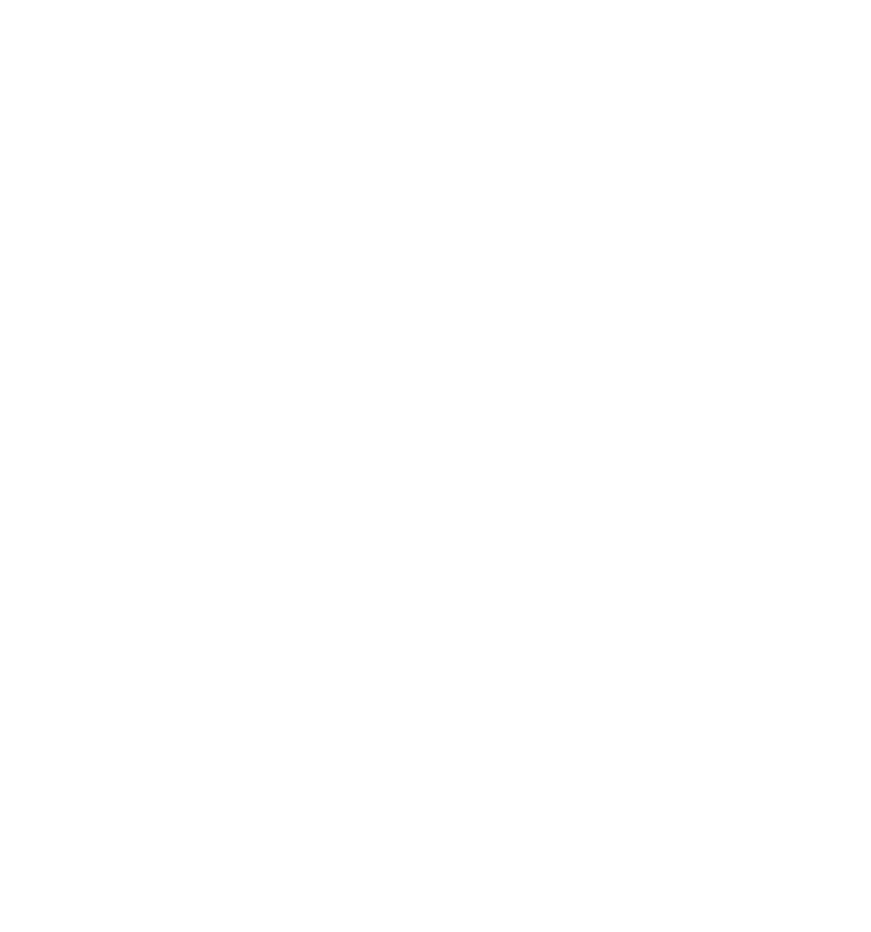
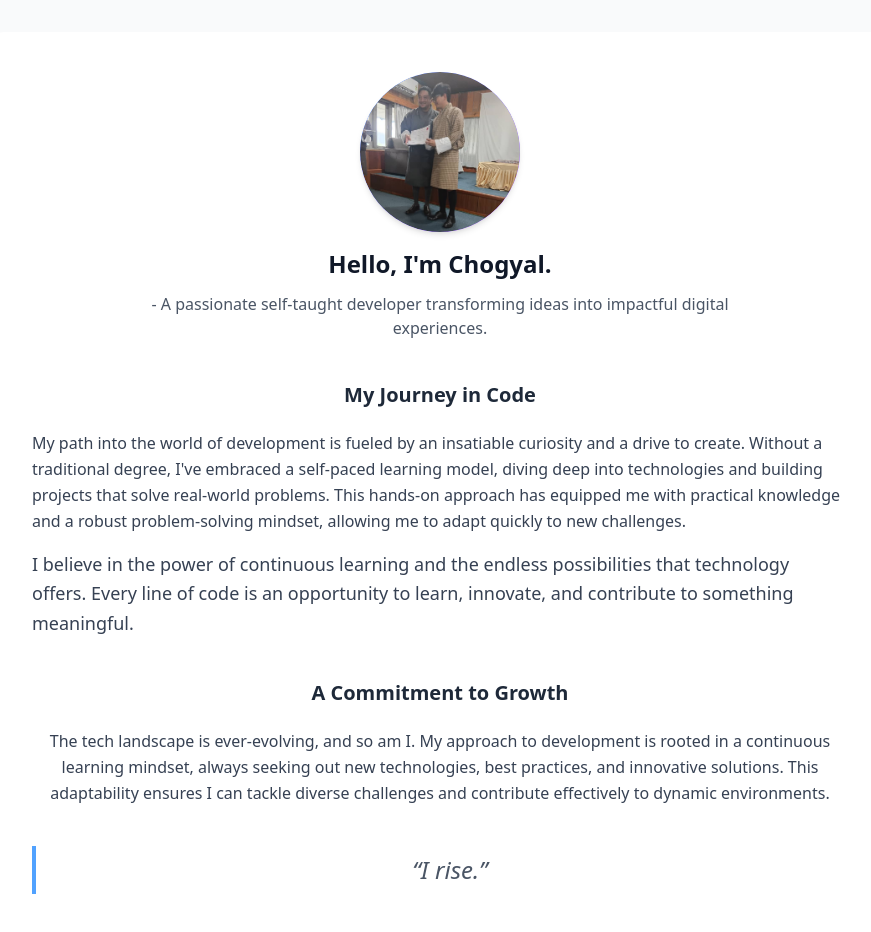
Before and after one commit to Choegyel-Norbu/CodeAstra-fe, a React (Vite) app: page /about in a window 1280 px wide. Before the commit this address had no page. Shown: the top 932 px of the page, without its empty margins (200-1071 px from the left). Before the commit the page ends 800 px from the top, so only its background shows below. Built offline with nearby package versions, Linux system fonts and the light colour scheme.

Commit message:
added about page

```diff
--- a/src/components/GoogleSignInButton.jsx
+++ b/src/components/GoogleSignInButton.jsx
@@ -3,8 +3,6 @@
 import { auth, provider } from "../config/firebaseConfig";
 import axios from "axios";
 import API_BASE_URL from "../../config";
-import { useDispatch } from "react-redux";
-import { loginSuccess } from "../redux/authSlice";
 
 const GoogleSignInButton = ({ onLoginSuccess, onClose }) => {
   const [message, setMessage] = useState("");
--- /dev/null
+++ b/src/pages/About.jsx
@@ -0,0 +1,89 @@
+import React from "react";
+import chogyal from "../assets/images/chogyal.jpg";
+import { Link } from "react-router-dom";
+
+export default function () {
+  return (
+    // Main container with responsive padding and background
+    <div className="min-h-screen bg-gray-50 font-inter text-gray-800 flex items-center justify-center p-4 sm:p-6 lg:p-8">
+      {/* Central content card */}
+      <div className="bg-white rounded-xl shadow-lg p-6 sm:p-8 lg:p-10 max-w-4xl w-full">
+        {/* Header Section: Introduction and Profile Image */}
+        <header className="flex flex-col items-center text-center mb-10">
+          {/* Profile Image Placeholder */}
+          <div
+            className="w-32 h-32 sm:w-40 sm:h-40 rounded-full bg-gradient-to-br from-blue-400 to-purple-500
+          flex items-center justify-center text-white text-5xl font-bold mb-4 shadow-md overflow-hidden hover:scale-110 transition duration-300
+          hover:rounded-0"
+          >
+            <img
+              src={chogyal}
+              alt="Profile"
+              className="w-full h-full object-cover rounded-full"
+            />
+          </div>
+          <h1 className="text-2xl  font-extrabold text-gray-900 mb-3">
+            Hello, I'm Chogyal.
+          </h1>
+          <p className="text-16 text-gray-600 max-w-2xl">
+            - A passionate self-taught developer transforming ideas into
+            impactful digital experiences.
+          </p>
+        </header>
+
+        {/* About Me Section */}
+        <section className="mb-10">
+          <h2 className="text-20 font-bold text-gray-800 mb-5 text-center">
+            My Journey in Code
+          </h2>
+          <p className="text-16 text-gray-700 leading-relaxed mb-4">
+            My path into the world of development is fueled by an insatiable
+            curiosity and a drive to create. Without a traditional degree, I've
+            embraced a self-paced learning model, diving deep into technologies
+            and building projects that solve real-world problems. This hands-on
+            approach has equipped me with practical knowledge and a robust
+            problem-solving mindset, allowing me to adapt quickly to new
+            challenges.
+          </p>
+          <p className="text-base sm:text-lg text-gray-700 leading-relaxed">
+            I believe in the power of continuous learning and the endless
+            possibilities that technology offers. Every line of code is an
+            opportunity to learn, innovate, and contribute to something
+            meaningful.
+          </p>
+        </section>
+
+        {/* Continuous Learning Mindset Section */}
+        <section className="mb-10 text-center">
+          <h2 className="text-20 font-bold text-gray-800 mb-5">
+            A Commitment to Growth
+          </h2>
+          <p className="text-16 text-gray-700 leading-relaxed">
+            The tech landscape is ever-evolving, and so am I. My approach to
+            development is rooted in a continuous learning mindset, always
+            seeking out new technologies, best practices, and innovative
+            solutions. This adaptability ensures I can tackle diverse challenges
+            and contribute effectively to dynamic environments.
+          </p>
+        </section>
+
+        {/* Philosophy Quote */}
+        <section className="mb-10 text-center">
+          <blockquote className="italic text-xl sm:text-2xl text-gray-600 border-l-4 border-blue-400 pl-4 py-2 mx-auto max-w-prose">
+            “I rise.”
+          </blockquote>
+        </section>
+
+        {/* Call to Action */}
+        <section className="text-center">
+          <Link
+            to="/"
+            className="inline-block bg-[#1a1a1a] text-white font-bold py-3 px-8 rounded-full shadow-lg hover:shadow-xl transform hover:scale-105 transition-all duration-300 ease-in-out"
+          >
+            Let’s build something meaningful.
+          </Link>
+        </section>
+      </div>
+    </div>
+  );
+}
--- a/src/pages/Landing.jsx
+++ b/src/pages/Landing.jsx
@@ -1,18 +1,9 @@
 import React, { useState, useEffect, useRef } from "react";
-import {
-  FaGithub,
-  FaLinkedin,
-  FaReact,
-  FaJava,
-  FaDatabase,
-  FaArrowRight,
-  FaMobile,
-} from "react-icons/fa";
+import { FaReact, FaJava, FaDatabase } from "react-icons/fa";
 import {
   FaHome,
   FaInfoCircle,
   FaPhone,
-  FaStar,
   FaSignInAlt,
   FaSignOutAlt,
 } from "react-icons/fa";
@@ -32,12 +23,7 @@
 import "../assets/css/custom.css";
 import AOS from "aos";
 import "aos/dist/aos.css";
-import {
-  motion,
-  useScroll,
-  useTransform,
-  AnimatePresence,
-} from "framer-motion";
+import { motion, AnimatePresence } from "framer-motion";
 import { useAuth } from "../services/AuthProvider";
 import { useSelector } from "react-redux";
 import Footer from "../components/Footer";
@@ -46,6 +32,7 @@
 import HeroLG from "../components/hero/HeroLG";
 import HeroSM from "../components/hero/HeroSM";
 import RatingWidget from "../components/RatingWidget";
+import { Link } from "react-router-dom";
 
 const Landing = () => {
   const { loggedIn, logout } = useAuth();
@@ -288,12 +275,12 @@
                   Contact
                 </a>
 
-                <a
-                  href="#about"
+                <Link
+                  to="/about"
                   className="text-ms font-small text-14 text-[#333333] cursor-pointer md:text-white hover:opacity-80 transition-opacity"
                 >
                   About
-                </a>
+                </Link>
               </div>
               <div className="hidden md:block  w-fit gap-4 px-6">
                 <div>
@@ -307,7 +294,9 @@
                   )}
                   {loggedIn && (
                     <span
-                      onClick={() => logout()}
+                      onClick={() => {
+                        logout();
+                      }}
                       className="text-primary transition cursor-pointer nav-btn"
                     >
                       LogOut
@@ -359,7 +348,7 @@
             initial="offscreen"
             animate={menuOpen ? "onscreen" : "exit"}
             exit="exit"
-            className="fixed top-18 bg-white left-0  h-screen w-[70%] sm:w-[60%] md:w-[40%] md:hidden z-50 overflow-y-auto shadow-lg"
+            className="fixed top-10 bg-white left-0  h-screen w-[70%] sm:w-[60%] md:w-[40%] md:hidden z-50 overflow-y-auto shadow-lg"
           >
             <nav className="border-b-1 border-[#cccccc] pb-5 py-5">
               <div className=" flex flex-col gap-y-2">
@@ -375,12 +364,13 @@
                 >
                   <FaHome className="w-5 h-5" /> Home
                 </a>
-                <a
+                <Link
+                  to="/about"
                   href="#"
                   className="flex items-center gap-3 px-4 py-2 rounded-lg hover:bg-gray-200 transition"
                 >
                   <FaInfoCircle className="w-5 h-5" /> About
-                </a>
+                </Link>
                 <a
                   href="#"
                   className="flex items-center gap-3 px-4 py-2 rounded-lg hover:bg-gray-200 transition"
@@ -402,28 +392,25 @@
               >
                 {loggedIn ? (
                   <>
-                    <FaSignOutAlt className="w-5 h-5" /> Logout
+                    <FaSignOutAlt className="w-5 h-5" />
+                    <span
+                      onClick={() => {
+                        onClose();
+                        logout();
+                      }}
+                      className="hover:text-cyan-600 transition cursor-pointer"
+                    >
+                      Logout
+                    </span>
                   </>
                 ) : (
                   <>
-                    <FaSignInAlt className="w-5 h-5" />{" "}
-                    <span>
-                      {!loggedIn && (
-                        <span
-                          onClick={toggleLogin}
-                          className="hover:text-cyan-600 transition cursor-pointer"
-                        >
-                          Login
-                        </span>
-                      )}
-                      {loggedIn && (
-                        <span
-                          onClick={() => logout()}
-                          className="text-primary transition cursor-pointer"
-                        >
-                          LogOut
-                        </span>
-                      )}
+                    <FaSignInAlt className="w-5 h-5" />
+                    <span
+                      onClick={toggleLogin}
+                      className="hover:text-cyan-600 transition cursor-pointer"
+                    >
+                      Login
                     </span>
                   </>
                 )}
--- a/src/routes/AppRouting.jsx
+++ b/src/routes/AppRouting.jsx
@@ -2,12 +2,14 @@
 import { BrowserRouter as Router, Route, Routes, Link } from "react-router-dom";
 import { AuthProvider } from "../services/AuthProvider";
 import Landing from "../pages/Landing";
+import About from "../pages/About";
 
 export default function () {
   return (
     <AuthProvider>
       <Routes>
         <Route path="/" element={<Landing />} />
+        <Route path="/about" element={<About />} />
       </Routes>
     </AuthProvider>
   );
--- a/src/services/AuthProvider.jsx
+++ b/src/services/AuthProvider.jsx
@@ -54,7 +54,6 @@
         Boolean(authData.detailSet).toString()
       );
 
-      // Update state
       setAuthState({
         loggedIn: true,
         token: authData.token,
@@ -75,7 +74,6 @@
 
   const logout = () => {
     try {
-      // Clear all auth-related items
       console.log("Loggin out .....");
       setAuthState({
         loggedIn: false,
```
Also changed, not shown: src/assets/images/chogyal.jpg (added).
